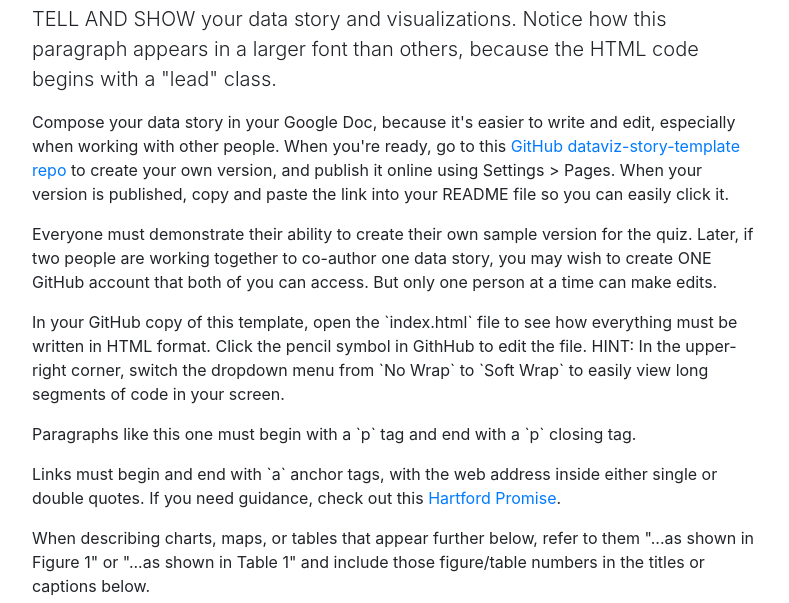
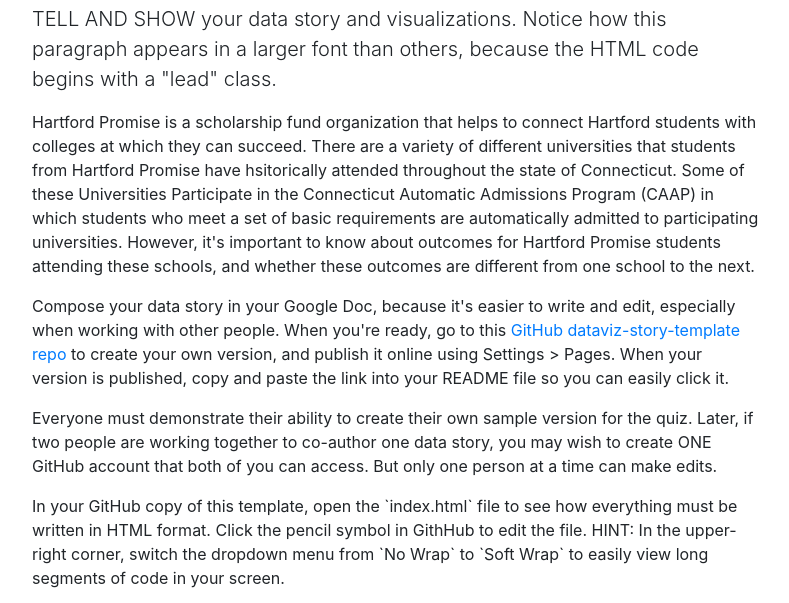
Before and after one commit to DataVizForAll/hartfordpromise-scannell, a plain HTML site: page index.html in a window 1280 px wide. Shown: the part 1322-1925 px from the top of the page, without its empty margins (243-1032 px from the left). Drawn offline with nearby package versions, Linux system fonts and the light colour scheme.

Commit message:
Update index.html

```diff
--- a/index.html
+++ b/index.html
@@ -71,7 +71,10 @@
           <iframe title="Percent Change of Child Population Ages 0-17 in CT Towns from 2011-2021" aria-label="Map" id="datawrapper-chart-lZ5k2" src="https://datawrapper.dwcdn.net/lZ5k2/4/" scrolling="no" frameborder="0" style="width: 0; min-width: 100% !important; border: none;" height="568" data-external="1"></iframe><script type="text/javascript">!function(){"use strict";window.addEventListener("message",(function(a){if(void 0!==a.data["datawrapper-height"]){var e=document.querySelectorAll("iframe");for(var t in a.data["datawrapper-height"])for(var r=0;r<e.length;r++)if(e[r].contentWindow===a.source){var i=a.data["datawrapper-height"][t]+"px";e[r].style.height=i}}}))}();
 </script>
 
+
           <p class="lead">TELL AND SHOW your data story and visualizations. Notice how this paragraph appears in a larger font than others, because the HTML code begins with a "lead" class.</p>
+
+          <p>Hartford Promise is a scholarship fund organization that helps to connect Hartford students with colleges at which they can succeed. There are a variety of different universities that students from Hartford Promise have hsitorically attended throughout the state of Connecticut. Some of these Universities Participate in the Connecticut Automatic Admissions Program (CAAP) in which students who meet a set of basic requirements are automatically admitted to participating universities. However, it's important to know about outcomes for Hartford Promise students attending these schools, and whether these outcomes are different from one school to the next. </p>
 
           <p>Compose your data story in your Google Doc, because it's easier to write and edit, especially when working with other people. When you're ready, go to this <a href="https://github.com/DataVizForAll/dataviz-story-template">GitHub dataviz-story-template repo</a> to create your own version, and publish it online using Settings > Pages. When your version is published, copy and paste the link into your README file so you can easily click it.</p>
 
```
